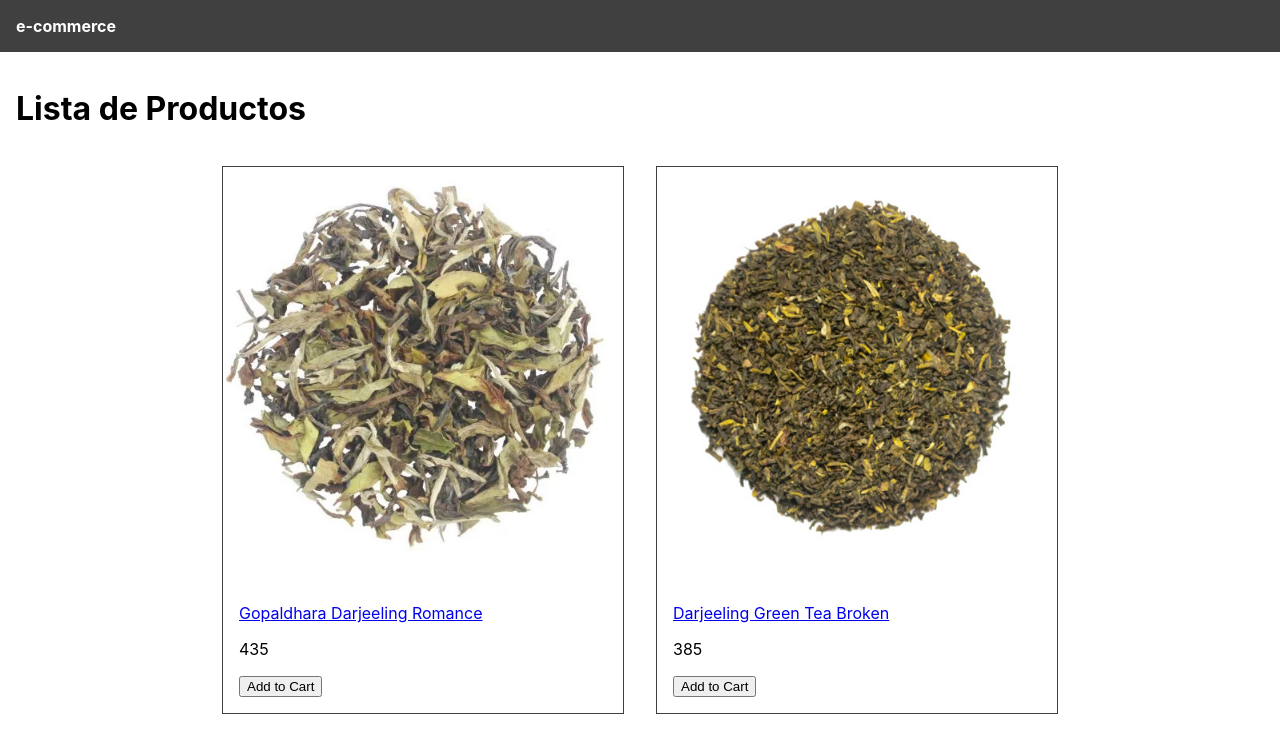
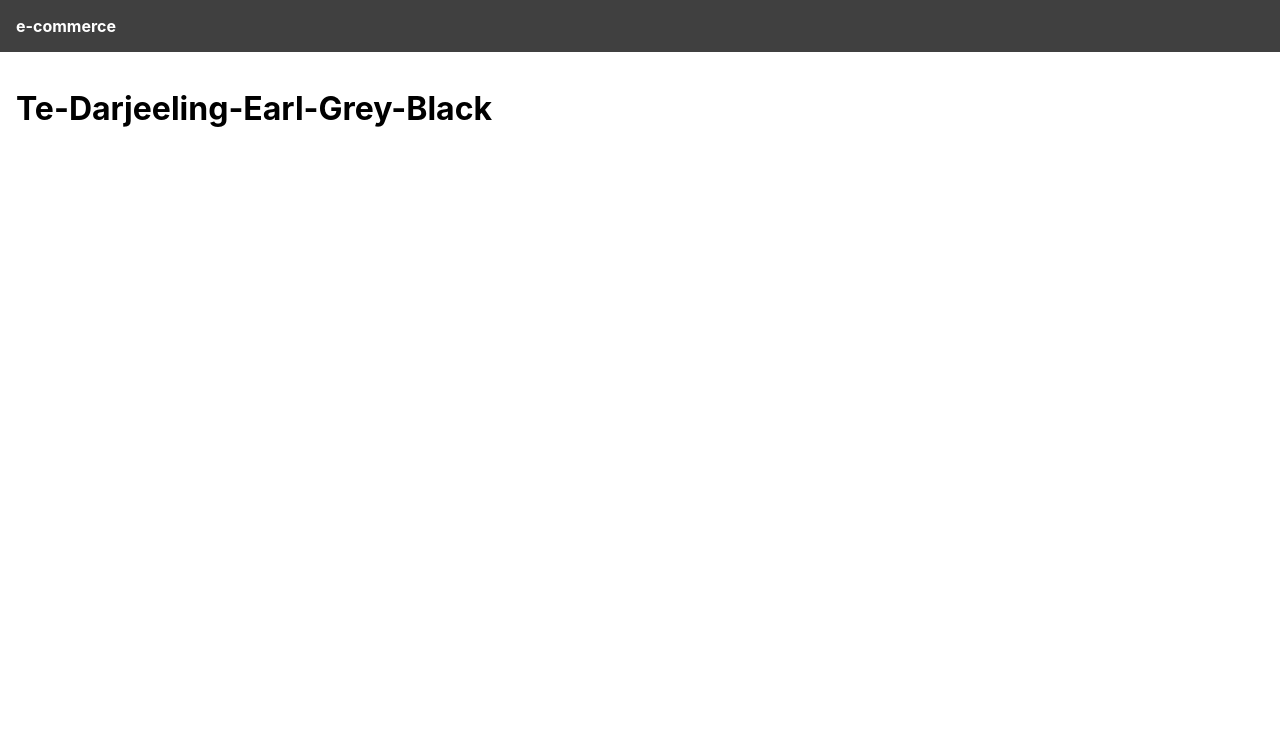
Before and after one commit to Drixar/e-commerce, a React (Create React App) app in the folder frontend/: page /product/Te-Darjeeling-Earl-Grey-Black in a window 1280 px wide. Shown: the top 745 px of the page. Built offline with nearby package versions, Linux system fonts and the light colour scheme.

Commit message:
routes HomeScreen ProductScreen

```diff
--- a/frontend/package.json
+++ b/frontend/package.json
@@ -3,12 +3,16 @@
   "version": "0.1.0",
   "private": true,
   "dependencies": {
+    "@rollup/plugin-terser": "^0.4.0",
+    "@svgr/webpack": "^6.5.1",
     "@testing-library/jest-dom": "^5.16.5",
     "@testing-library/react": "^13.4.0",
     "@testing-library/user-event": "^13.5.0",
+    "css-select": "^5.1.0",
     "react": "^18.2.0",
     "react-dom": "^18.2.0",
-    "react-scripts": "5.0.1",
+    "react-router-dom": "^6.9.0",
+    "react-scripts": "^5.0.1",
     "web-vitals": "^2.1.4"
   },
   "scripts": {
--- a/frontend/src/App.js
+++ b/frontend/src/App.js
@@ -1,40 +1,28 @@
-import data from './data';
+import { BrowserRouter, Link, Route, Routes } from 'react-router-dom';
+import HomeScreen from './screens/HomeScreen';
+import ProductScreen from './screens/ProductScreen';
 
 function App() {
   return (
+    <BrowserRouter>
       <div>
         <header className="App-header">
-        <a href="/">e-commerce</a>
+          <Link to="/">e-commerce</Link>
         </header>
         <main>
-        <h1>Lista de Productos</h1>
-        <div className="products">
-          {data.products.map((product) => (
-            <div
-              className="product"
-              key={product.slug}
-            >
-              <div class="img">
-                <a href={`/product/${product.slug}`}>
-                  <img
-                    src={product.imageb}
-                    alt={product.name}
+          <Routes>
+            <Route
+              path='/product/:slug' element={<ProductScreen />}
             />
-                  {/* <img class="top" src= {product.imagef} alt={product.name}/> */}
-                </a>
-              </div>
-              <div className="product-info">
-                <a href={`/product/${product.slug}`}>
-                  <p> {product.name} </p>
-                </a>
-                <p> {product.price} </p>
-                <button>Add to Cart</button>
-              </div>
-            </div>
-          ))}
-        </div>
+            <Route
+              path="/"
+              element={<HomeScreen />}
+            />
+          </Routes>
+
         </main>
       </div>
+    </BrowserRouter>
   );
 }
 
--- /dev/null
+++ b/frontend/src/screens/HomeScreen.js
@@ -0,0 +1,34 @@
+import { Link } from "react-router-dom"
+import data from "../data"
+
+function HomeScreen() {
+    return <div>
+        <h1>Lista de Productos</h1>
+          <div className="products">
+            {data.products.map((product) => (
+              <div
+                className="product"
+                key={product.slug}
+              >
+                <div class="img">
+                  <Link to={`/product/${product.slug}`}>
+                    <img
+                      src={product.imageb}
+                      alt={product.name}
+                    />
+                    {/* <img class="top" src= {product.imagef} alt={product.name}/> */}
+                  </Link>
+                </div>
+                <div className="product-info">
+                  <Link to={`/product/${product.slug}`}>
+                    <p> {product.name} </p>
+                  </Link>
+                  <p> {product.price} </p>
+                  <button>Add to Cart</button>
+                </div>
+              </div>
+            ))}
+          </div>
+    </div>
+}
+export default HomeScreen
--- /dev/null
+++ b/frontend/src/screens/ProductScreen.js
@@ -0,0 +1,11 @@
+import { useParams } from "react-router-dom"
+
+function ProductScreen() {
+    const params = useParams();
+    const {slug} = params
+    return <div>
+        <h1>{slug}</h1>
+    </div>
+}
+
+export default ProductScreen
```
Also changed, not shown: 1 other file (tests, documents, lock files or other folders). Lines whose indentation alone changed are shown as unchanged.
